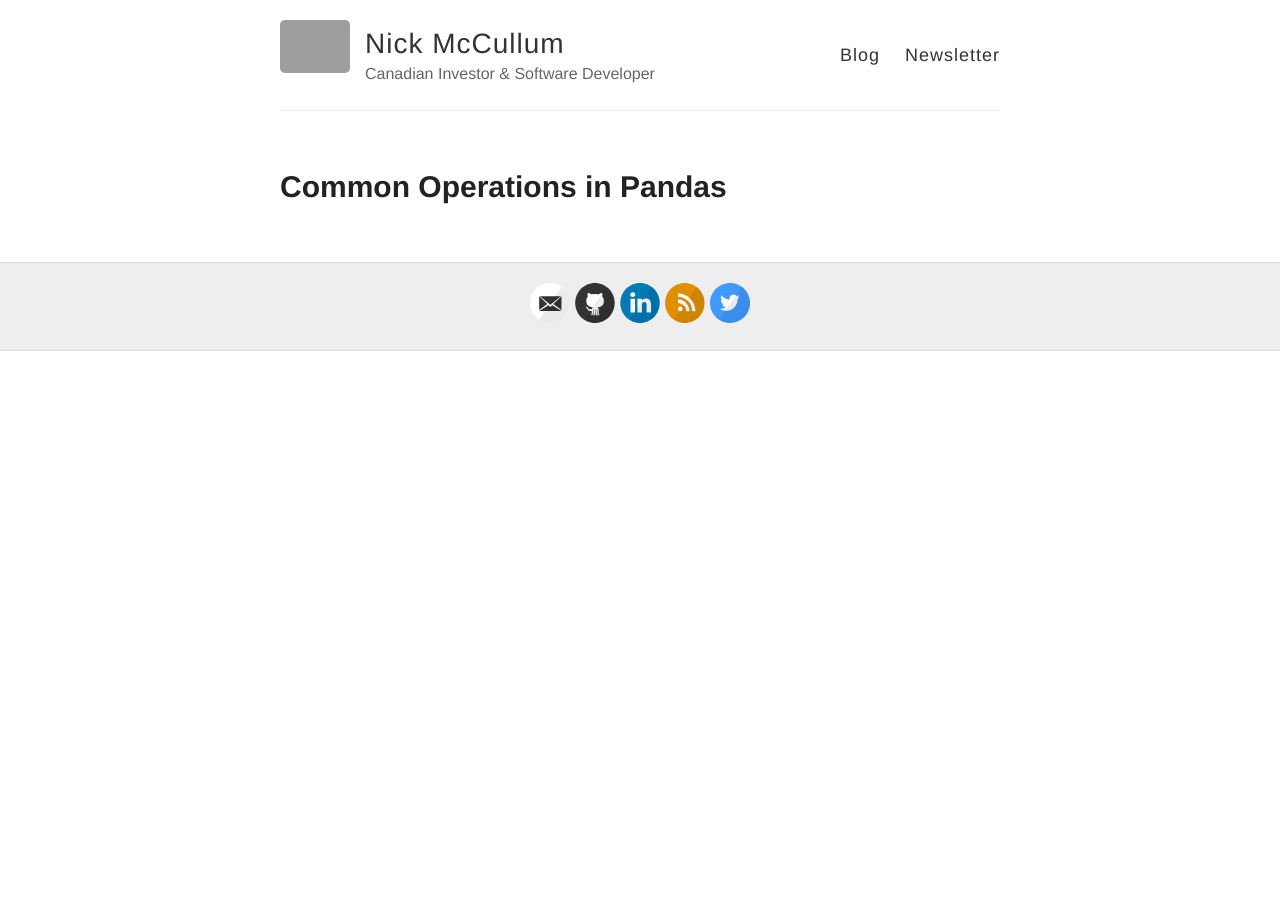
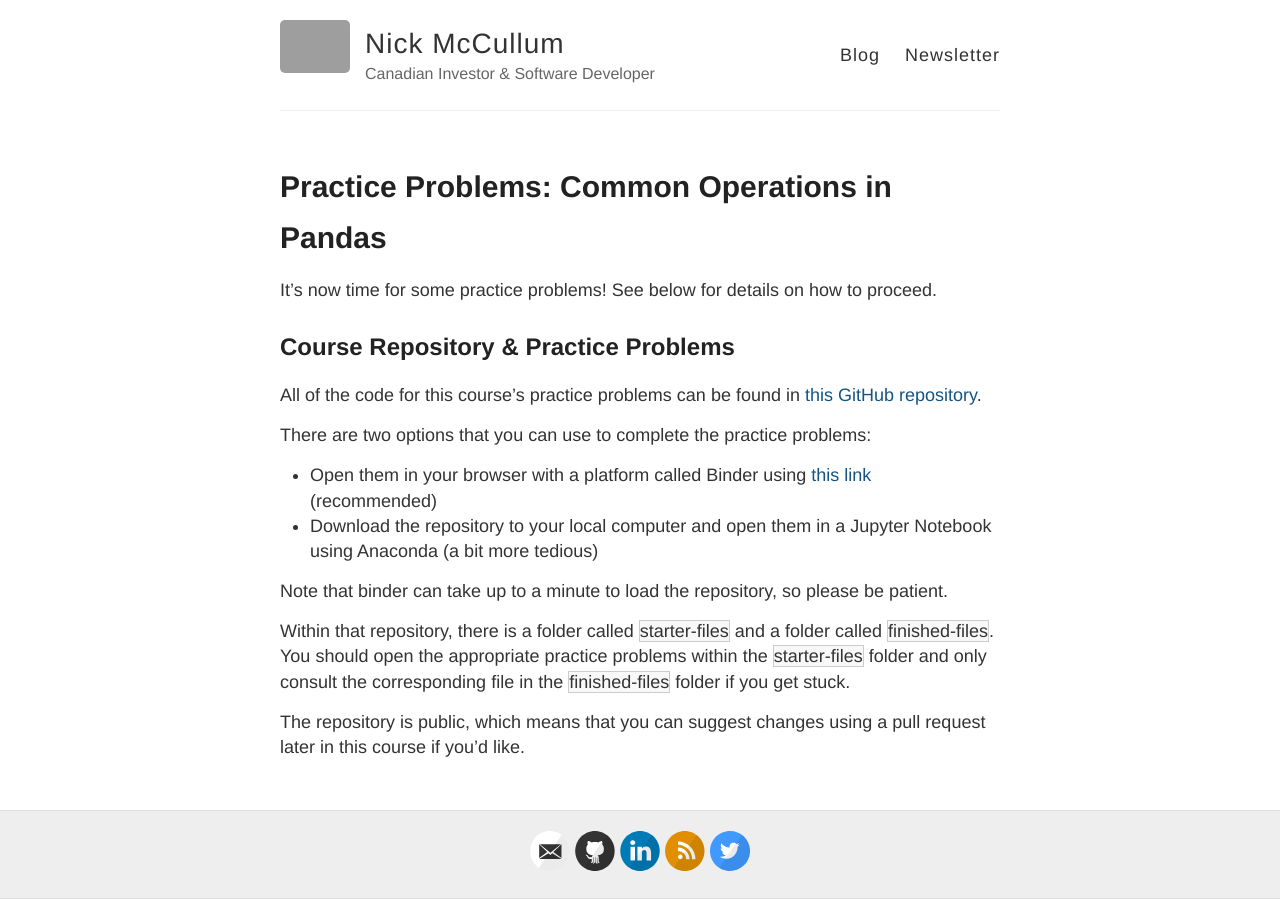
Before and after one commit to rosyberti/website, a Jekyll site: the page built from advanced-python/pandas-common-operations-practice-problems.md, in a window 1280 px wide. Built offline with Jekyll 4.4.1, drawn with Linux system fonts in a browser that asks for light colours; grey boxes are pictures that could not be loaded.

Commit message:
changed title, added practice problem text

```diff
--- a/advanced-python/pandas-common-operations-practice-problems.md
+++ b/advanced-python/pandas-common-operations-practice-problems.md
@@ -1,4 +1,21 @@
 ---
 layout: page
-title: Common Operations in Pandas
+title: 'Practice Problems: Common Operations in Pandas'
 ---
+
+It's now time for some practice problems! See below for details on how to proceed.
+
+## Course Repository & Practice Problems
+
+All of the code for this course's practice problems can be found in [this GitHub repository](https://github.com/nicholasmccullum/advanced-python).
+
+There are two options that you can use to complete the practice problems:
+
+* Open them in your browser with a platform called Binder using [this link](https://mybinder.org/v2/gh/nicholasmccullum/advanced-python/master) (recommended)
+* Download the repository to your local computer and open them in a Jupyter Notebook using Anaconda (a bit more tedious)
+
+Note that binder can take up to a minute to load the repository, so please be patient.
+
+Within that repository, there is a folder called `starter-files` and a folder called `finished-files`. You should open the appropriate practice problems within the `starter-files` folder and only consult the corresponding file in the `finished-files` folder if you get stuck.
+
+The repository is public, which means that you can suggest changes using a pull request later in this course if you’d like.
```
